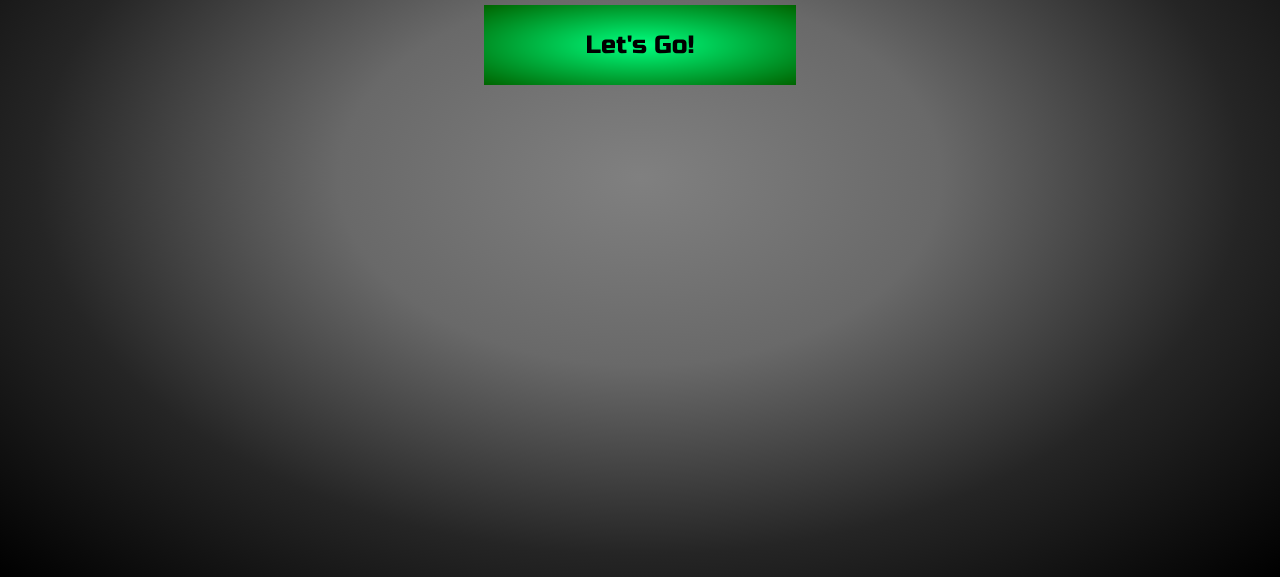
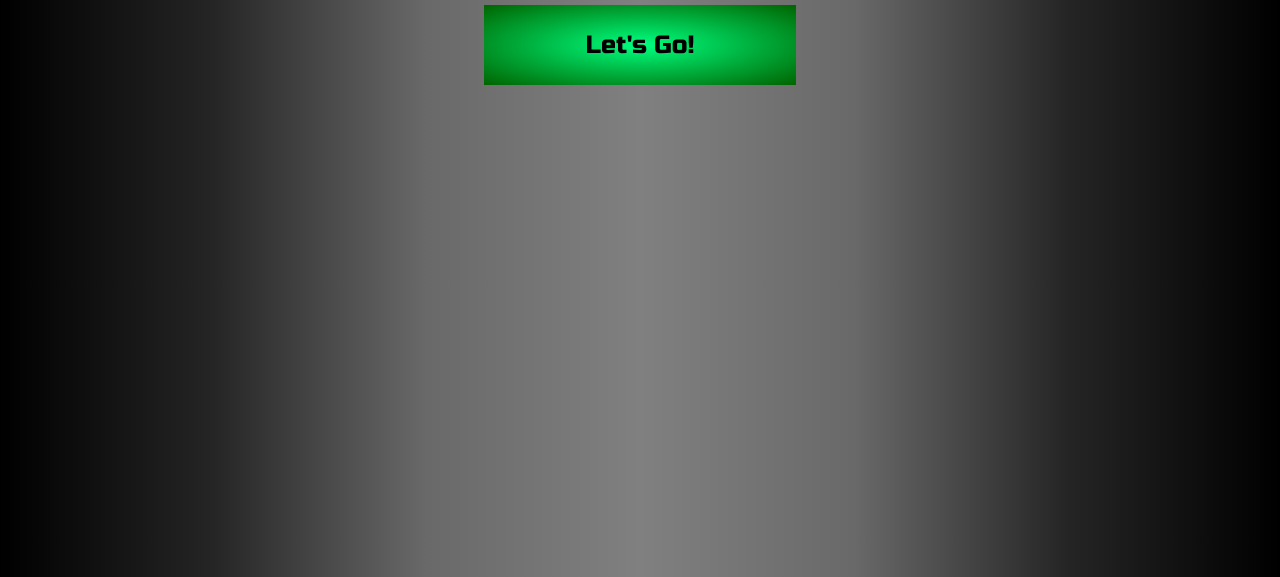
Before and after one commit to Rokio117/When-Was-That-, a plain HTML site: page index.html in a window 1280 px wide. Shown: the part 223-800 px from the top of the page. Drawn offline with nearby package versions, Linux system fonts and the light colour scheme.

Commit message:
changed background style

```diff
--- a/index.css
+++ b/index.css
@@ -6,7 +6,7 @@
 body {
   height: 100vh;
   overflow-y: auto;
-  background: radial-gradient(gray, dimgray, rgb(37, 37, 37), black) center
+  background: linear-gradient(0.25turn, black, rgb(37,37,37),dimgray, gray, dimgray, rgb(37, 37, 37), black) center
     center fixed;
   background-repeat: no-repeat;
   background-size: cover;
@@ -45,7 +45,6 @@ img {
 .identifier {
   font-weight: bold;
   font-family: "Russo One", sans-serif;
-
   margin: 10px;
 }
 #director {
```
